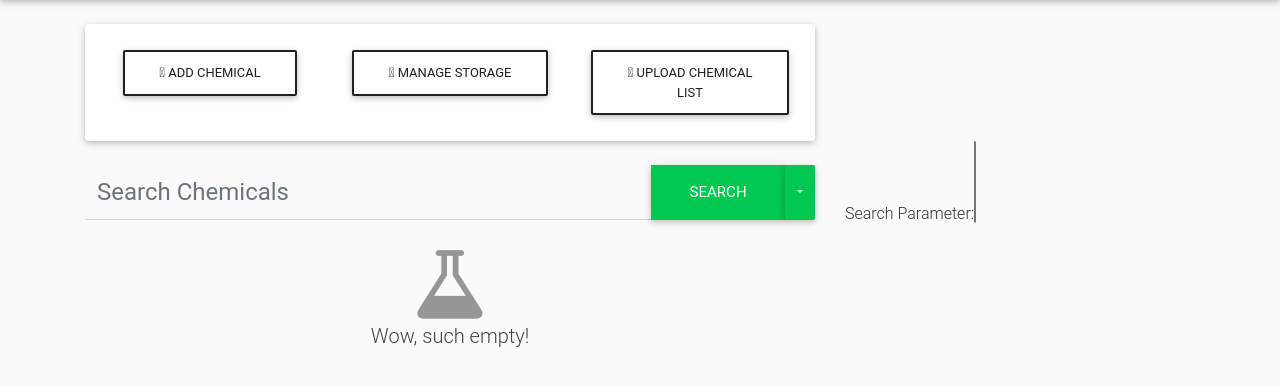
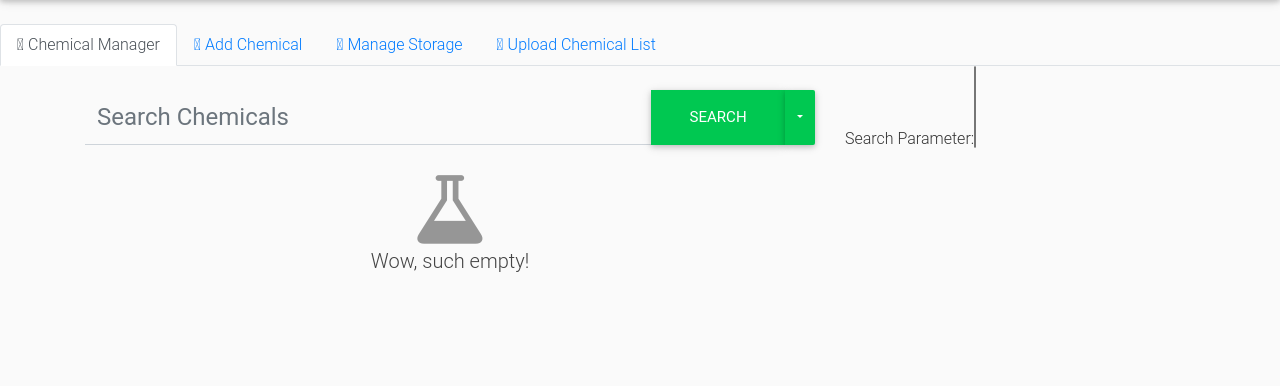
Before and after one commit to PythonFZ/ChemData, a Django app: template chemmanager/templates/chemmanager/chemdata_home.html in a window 1280 px wide. Shown: the part 56-442 px from the top of the page. Run offline with Django 3.2, Linux system fonts and the light colour scheme; the template is opened without the code that fills it: values that come from a table or form of the project are taken from there, others are empty; parts of the project's set-up code (start-up, migrations or seed data) failed here and were passed over; some libraries are stand-ins or nearby versions.

Commit message:
using navbar-tabs

```diff
--- a/chemmanager/templates/chemmanager/base.html
+++ b/chemmanager/templates/chemmanager/base.html
@@ -48,7 +48,7 @@
 <style>
     @media (min-width: 1400px) {
         .container {
-            max-width: 1600px;
+            max-width: 1800px;
         }
     }
 </style>
--- a/chemmanager/templates/chemmanager/chemmanager_base.html
+++ b/chemmanager/templates/chemmanager/chemmanager_base.html
@@ -1,33 +1,20 @@
 {% extends "chemmanager/base.html" %}
 {% block base_content %}
+    <ul class="nav nav-tabs navbar-collapse">
+        <li class="nav-item">
+            <a class="nav-link active" href="#"><i class="fas fa-flask"></i>&nbsp;Chemical Manager</a>
+        </li>
+        <li class="nav-item">
+            <a class="nav-link" href="#"><i class="fas fa-plus"></i>&nbsp;Add Chemical</a>
+        </li>
+        <li class="nav-item">
+            <a class="nav-link" href="#"><i class="fas fa-archive"></i>&nbsp;Manage Storage</a>
+        </li>
+        <li class="nav-item">
+            <a class="nav-link" href="#"><i class="fas fa-upload"></i>&nbsp;Upload Chemical List</a>
+        </li>
+    </ul>
     <main role="main" class="container">
-        <div class="row">
-            <div class="col-sm-8">
-                <div class="card text-center">
-                    <div class="card-body">
-                        <div class="row">
-                            <div class="col-sm">
-                                <a href="{% url 'chemical-create' %}" class="btn btn-outline-dark"
-                                   onclick="clear_local_storage()"><i
-                                        class="fas fa-plus"></i>&nbsp;Add Chemical</a>
-                            </div>
-                            <div class="col-sm">
-                                <a href="{% url 'storage-list' %}" class="btn btn-outline-dark"
-                                   onclick="clear_local_storage()"><i
-                                        class="fas fa-archive"></i>&nbsp;Manage Storage</a>
-                            </div>
-                            <div class="col-sm">
-                                <a href="{% url 'chemicallist-upload' %}" class="btn btn-outline-dark"
-                                   onclick="clear_local_storage()"><i class="fas fa-upload"></i>&nbsp;Upload Chemical
-                                    List</a>
-                            </div>
-                        </div>
-                    </div>
-                </div>
-
-            </div>
-        </div>
-
         {% block search_bar %}{% endblock %}
         <div class="row">
             <div class="col-sm-8">
```
Also changed, not shown: img/img.png.
